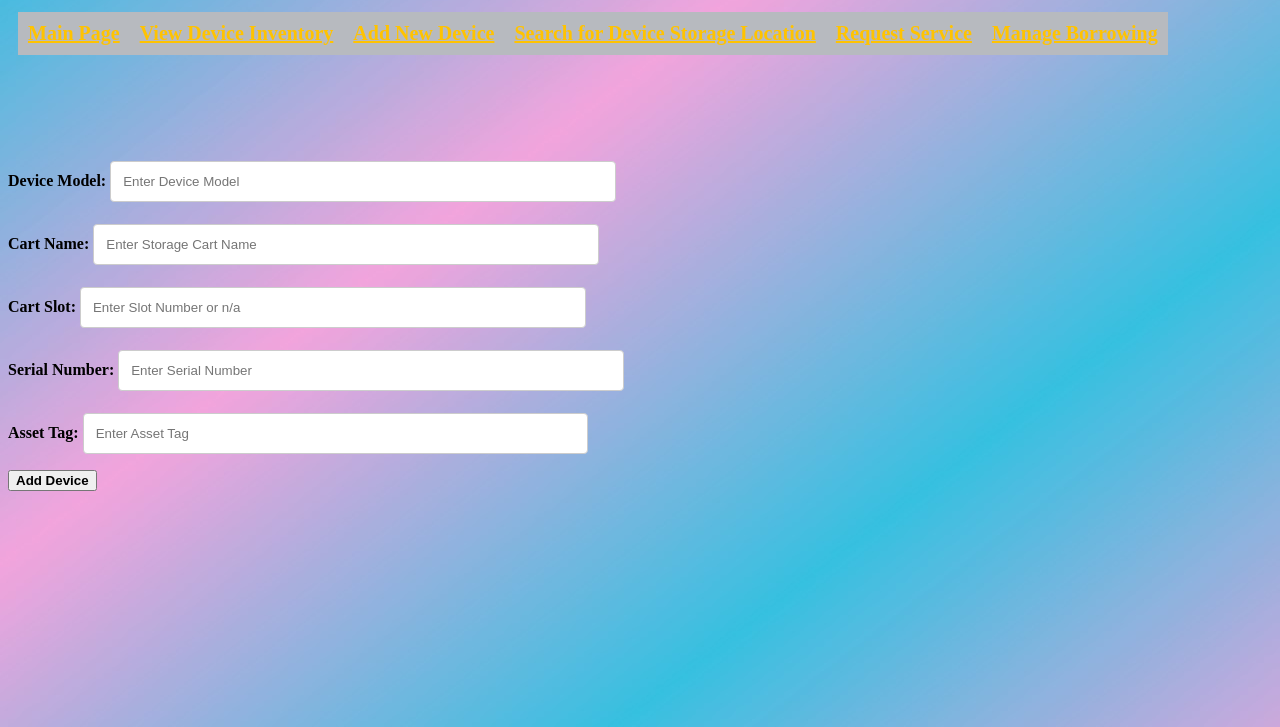
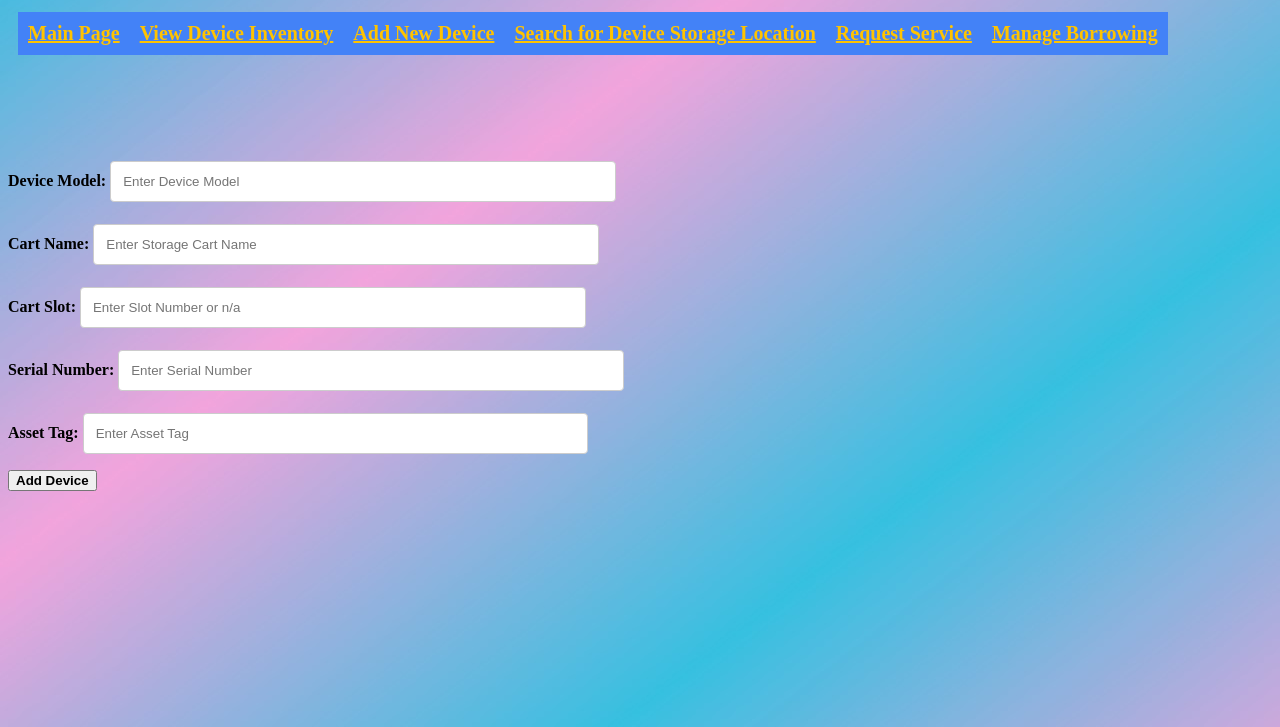
Before and after one commit to sortiz0997/seniorprojectwebpage, a plain HTML site: page addDevice.html in a window 1280 px wide. Shown: the part 73-800 px from the top of the page. Drawn offline with Linux system fonts and the light colour scheme.

Commit message:
change color

```diff
--- a/style.css
+++ b/style.css
@@ -14,7 +14,7 @@
   float: left;
   display: flex;
   justify-content: space-around;
-  background: #B7BABF;
+  background: rgb(67, 130, 247);
 }
 
 #navBar li a{
```
